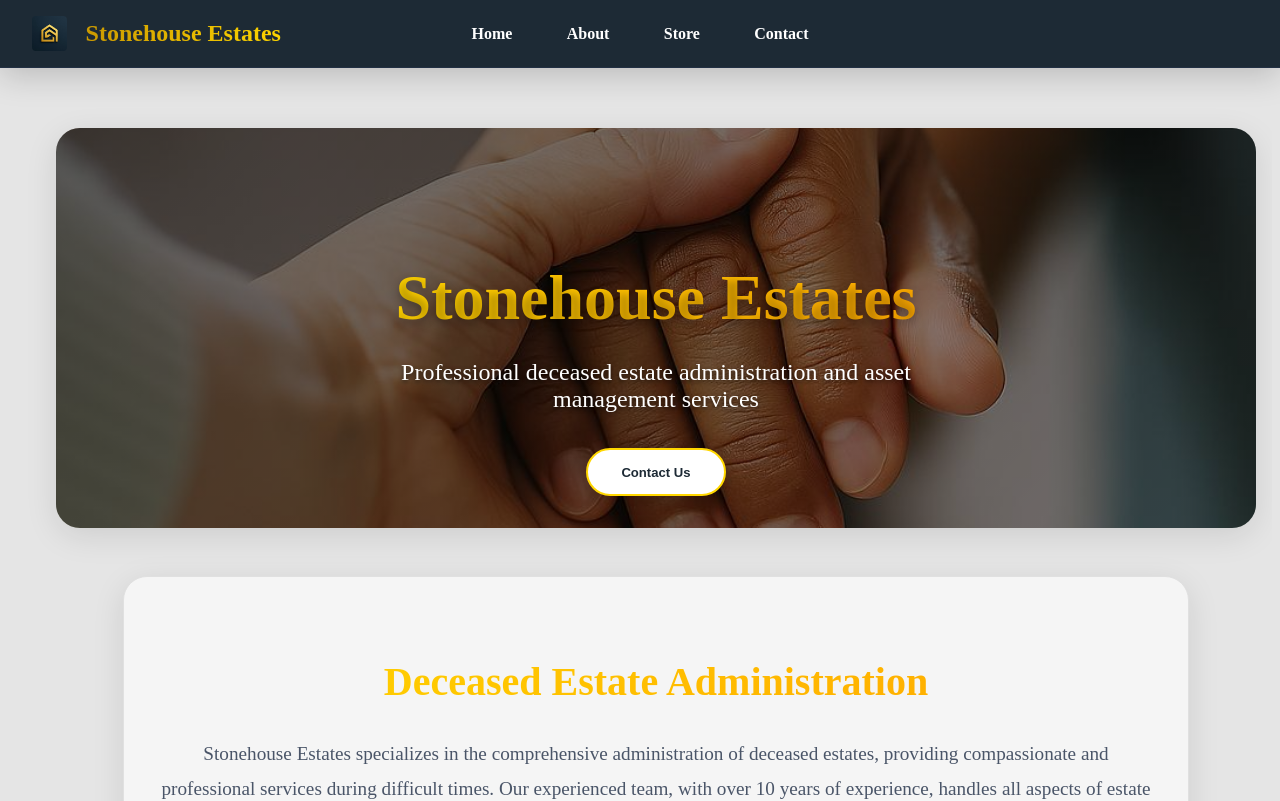
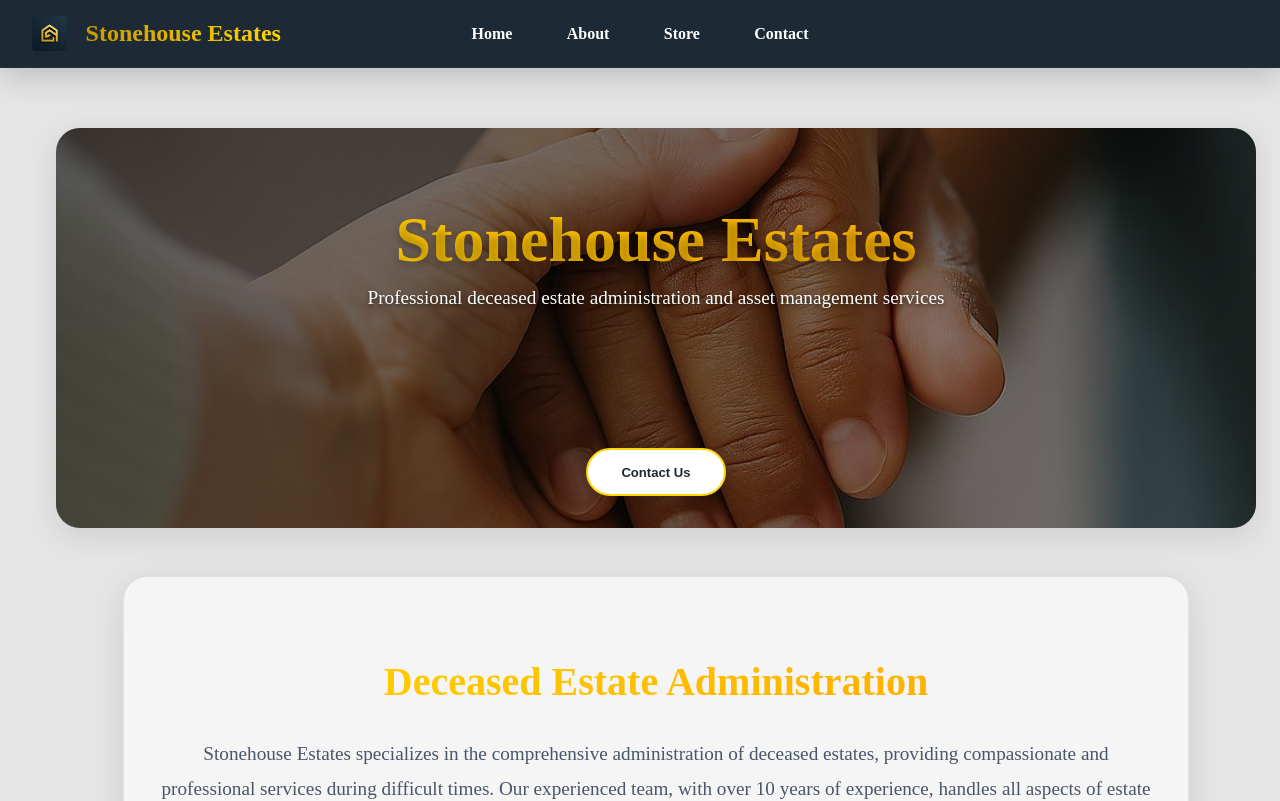
Before and after one commit to Reino221/stonehousewebsite, a Next.js app: page /stonehouse-estates in a window 1280 px wide. Shown: the top 801 px of the page. Built offline with nearby package versions, Linux system fonts and the light colour scheme.

Commit message:
Match Stonehouse Estates hero text layout to refineries page

```diff
--- a/pages/stonehouse-estates.js
+++ b/pages/stonehouse-estates.js
@@ -163,24 +163,28 @@ export default function StonehouseEstates() {
           borderRadius: '24px',
         }} />
 
-        {/* Hero Content */}
-        <div style={{ position: 'relative', zIndex: 2, textAlign: 'center', color: '#fff' }}>
+        {/* Title */}
+        <div style={{ position: 'absolute', top: 32, left: 0, width: '100%', zIndex: 2, textAlign: 'center', color: '#fff' }}>
           <h1 style={{
             fontSize: '4rem',
             fontWeight: 900,
             background: 'linear-gradient(135deg, #FFD700 0%, #FFA500 100%)',
             WebkitBackgroundClip: 'text',
             WebkitTextFillColor: 'transparent',
-            marginBottom: '1rem',
+            marginBottom: '0.5rem',
             textShadow: '0 4px 8px rgba(0,0,0,0.3)',
           }}>
             Stonehouse Estates
           </h1>
           <p style={{
-            fontSize: '1.5rem',
+            fontSize: '1.2rem',
             fontWeight: 500,
+            color: '#fff',
             textShadow: '0 2px 4px rgba(0,0,0,0.6)',
+            marginBottom: 0,
             maxWidth: '600px',
+            margin: '0 auto',
+            lineHeight: '1.4'
           }}>
             Professional deceased estate administration and asset management services
           </p>
```
